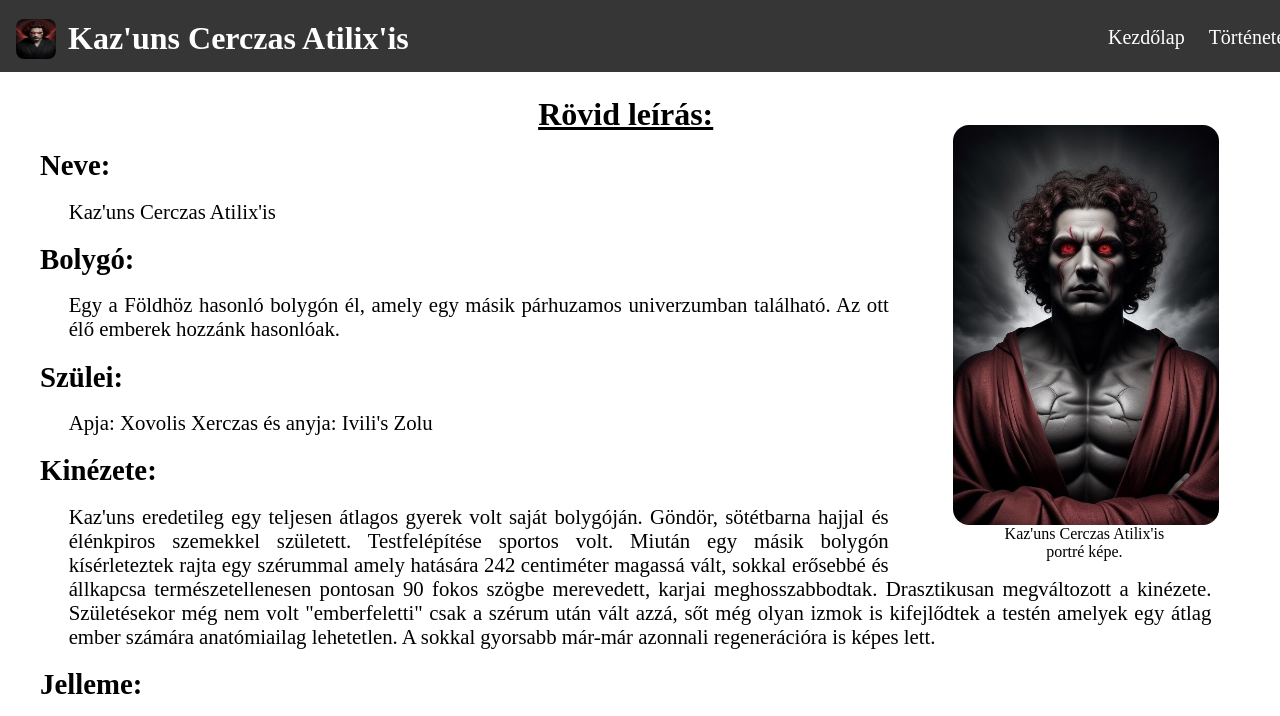
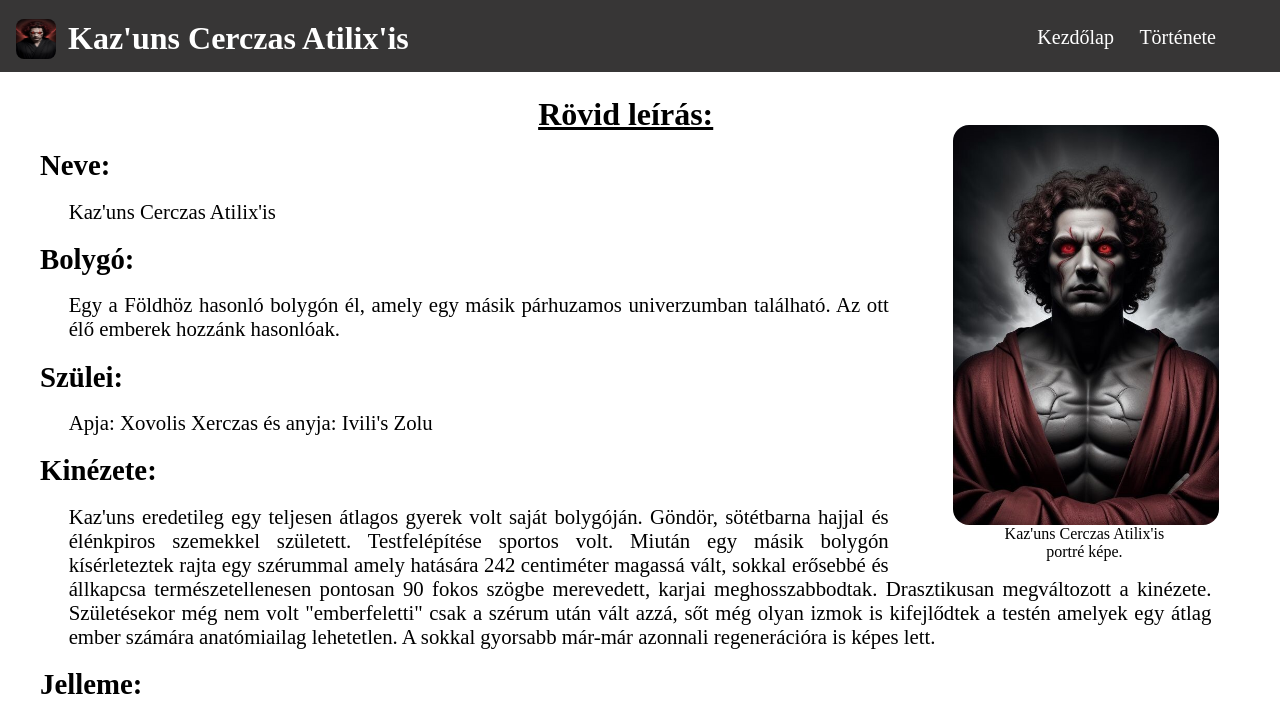
Before and after one commit to adika-sulis/karakter, a plain HTML site: page index.html in a window 1280 px wide. Shown: the top 716 px of the page. Drawn offline with Linux system fonts and the light colour scheme.

Commit message:
Linkek javítása, meta adatok elvileg mostmár jók.

```diff
--- a/index.html
+++ b/index.html
@@ -13,11 +13,11 @@
 	<meta data-n-head="1" data-hid="og:site_name" name="og:site_name" content="Ádám weboldala - Karakter">
     <meta name="description" content="Ádám kitalált karakterének a weboldala.">
     <meta name="theme-color" content="#ebd8ae">
-<link rel="shortcut icon" href="https://adika-sulis.github.io/img/favicon.ico" type="image/x-icon">
-<meta property="og:image" content="https://adika-sulis.github.io/img/karakter.jpg">
+<link rel="shortcut icon" href="https://adika-sulis.github.io/karakter/img/favicon.ico" type="image/x-icon">
+<meta property="og:image" content="https://adika-sulis.github.io/karakter/img/karakter.jpg">
 <meta property="og:url" content="https://adika-sulis.github.io/karakter/">
 
-    <meta name="author" content="A. Ádám">
+    <meta name="author" content="Ádám">
 </head>
 
 <body>
@@ -28,10 +28,10 @@
             <img src="./img/favicon.ico" alt="arckép" class="arckep">
 
             <div class="navNev">Kaz&apos;uns Cerczas Atilix&apos;is</div>
-            <div class="linkek">
+            <div class="link1">
                 <a href="./" alt="Kezdőlap">Kezdőlap</a>
             </div>
-            <div class="linkek "><a href="./tortenete/" alt="Története">Története</a></div>
+            <div class="link2 "><a href="./tortenete/" alt="Története">Története</a></div>
         </nav>
     </div>
     <p class="leirasCim">Rövid leírás:</p>
@@ -87,7 +87,7 @@
 
         <div class="lablec"> <footer>
 
-       Készítette: <br>Angelo Ádám
+       Készítette: <br>Ádám
           </footer>
         </div>
 
--- a/style.css
+++ b/style.css
@@ -43,16 +43,29 @@ nav:hover {
     margin-left: 1rem;
 }
 
-.linkek {
+.link1 {
     display: inline-block;
-    position: relative;
+    position: absolute;
     color: white;
     font-size: 1.25rem;
-    left: 1100px;
-    margin-left: 0.5rem;
+    right: 150px;
+    margin-left: 3rem;
+    margin-right: 1rem;
+    margin-top: 1.625rem;
+
+}
+
+.link2 {
+    display: inline-block;
+    position: absolute;
+    color: white;
+    font-size: 1.25rem;
+    right: 3rem;
+    margin-left: 3rem;
     margin-right: 1rem;
     margin-top: 1.625rem;
 }
+
 
 .navNev {
     color: white;
--- a/tortenete/style.css
+++ b/tortenete/style.css
@@ -44,15 +44,25 @@ background-color: rgba(27, 26, 26, 1);
 }
 
 
-.linkek {
+.link1 {
     display: inline-block;
-    position: relative;
+    position: absolute;
     color: white;
+    font-size: 1.25rem;
+    right: 150px;
+    margin-left: 3rem;
+    margin-right: 1rem;
+    margin-top: 1.625rem;
 
+}
+
+.link2 {
+    display: inline-block;
+    position: absolute;
+    color: white;
     font-size: 1.25rem;
-
-    left: 1100px;
-    margin-left: 0.5rem;
+    right: 3rem;
+    margin-left: 3rem;
     margin-right: 1rem;
     margin-top: 1.625rem;
 }
```
Also changed, not shown: tortenete/index.html (+3 -3 lines).
